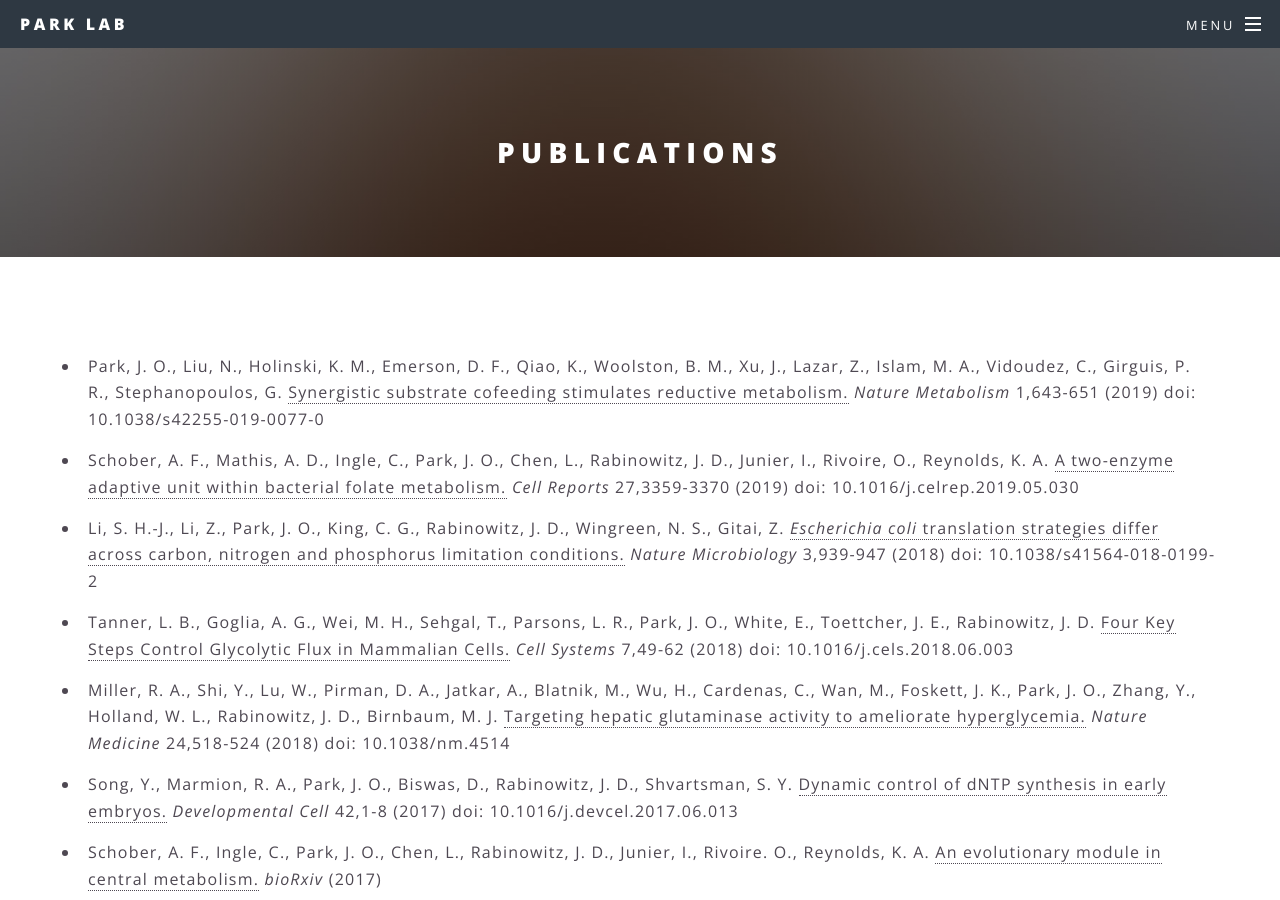
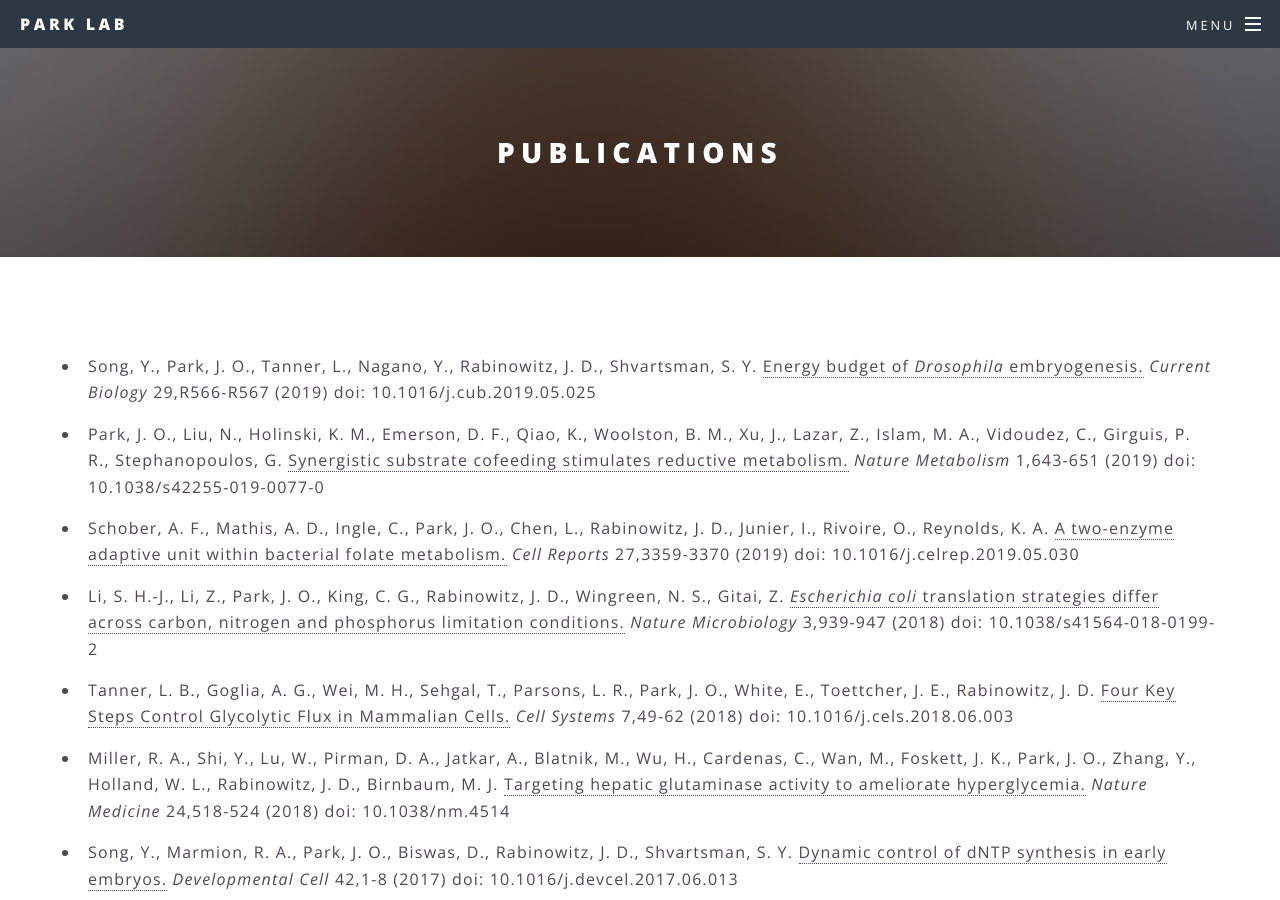
Before and after one commit to jopark/jopark.github.io, a Jekyll site: the page built from publications.html, in a window 1280 px wide and 900 px high. Built offline with Jekyll 4.4.1, drawn with Linux system fonts in a browser that asks for light colours.

Commit message:
publication update

```diff
--- a/publications.html
+++ b/publications.html
@@ -4,6 +4,7 @@ title: Publications
 ---
 
 <ul class="ul2">
+<li>Song, Y., Park, J. O., Tanner, L., Nagano, Y., Rabinowitz, J. D., Shvartsman, S. Y.  <a href="https://doi.org/10.1016/j.cub.2019.05.025" onclick="trackOutboundLink('https://doi.org/10.1016/j.cub.2019.05.025'); return false;">Energy budget of <i>Drosophila</i> embryogenesis.</a> <i>Current Biology</i> 29,R566-R567 (2019) doi: 10.1016/j.cub.2019.05.025</li>
 <li>Park, J. O., Liu, N., Holinski, K. M., Emerson, D. F., Qiao, K., Woolston, B. M., Xu, J., Lazar, Z., Islam, M. A., Vidoudez, C., Girguis, P. R., Stephanopoulos, G.  <a href="https://doi.org/10.1038/s42255-019-0077-0" onclick="trackOutboundLink('https://doi.org/10.1038/s42255-019-0077-0'); return false;">Synergistic substrate cofeeding stimulates reductive metabolism.</a> <i>Nature Metabolism</i> 1,643-651 (2019) doi: 10.1038/s42255-019-0077-0</li>
 <li>Schober, A. F., Mathis, A. D., Ingle, C., Park, J. O., Chen, L., Rabinowitz, J. D., Junier, I., Rivoire, O., Reynolds, K. A.  <a href="https://doi.org/10.1016/j.celrep.2019.05.030" onclick="trackOutboundLink('https://doi.org/10.1016/j.celrep.2019.05.030'); return false;">A two-enzyme adaptive unit within bacterial folate metabolism.</a> <i>Cell Reports</i> 27,3359-3370 (2019) doi: 10.1016/j.celrep.2019.05.030</li>
 <li>Li, S. H.-J., Li, Z., Park, J. O., King, C. G., Rabinowitz, J. D., Wingreen, N. S., Gitai, Z.  <a href="https://doi.org/10.1038/s41564-018-0199-2" onclick="trackOutboundLink('https://doi.org/10.1038/s41564-018-0199-2'); return false;"><i>Escherichia coli</i> translation strategies differ across carbon, nitrogen and phosphorus limitation conditions.</a> <i>Nature Microbiology</i> 3,939-947 (2018) doi: 10.1038/s41564-018-0199-2</li>
```
